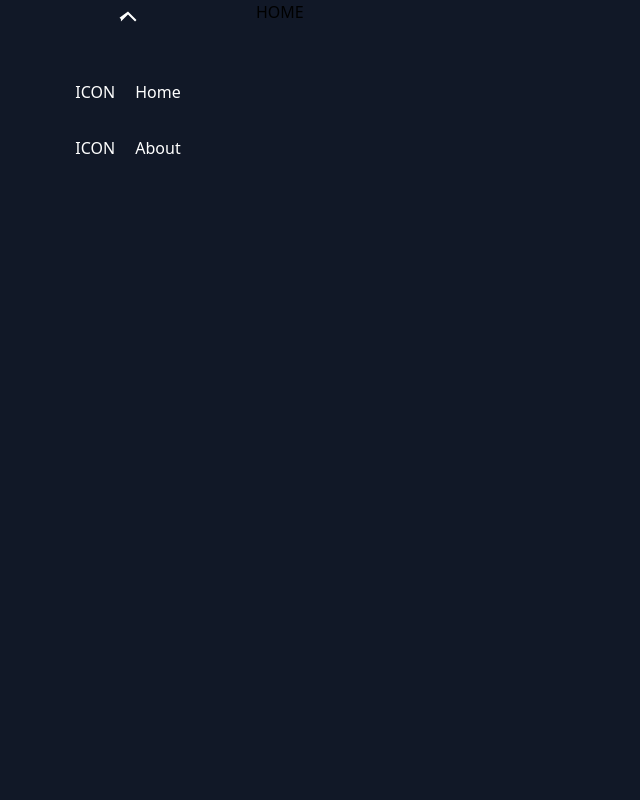
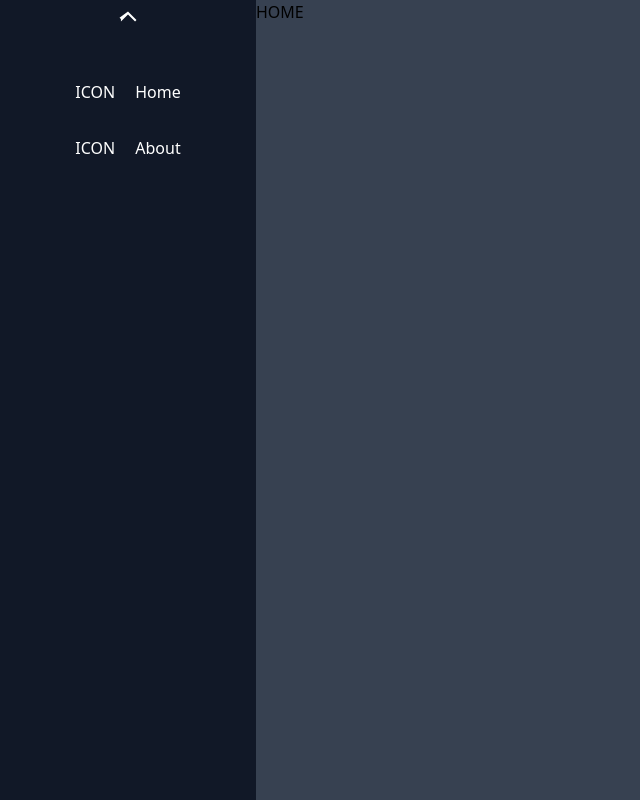
Before and after one commit to sulkhan10/admin-design-ui-vue, a Vue app: page / in a window 1280 px wide. Shown: the whole page, without its empty margins (0-640 px from the left). Built offline with nearby package versions, Linux system fonts and the light colour scheme.

Commit message:
minor change

```diff
--- a/src/App.vue
+++ b/src/App.vue
@@ -58,7 +58,7 @@
     </div>
 
     <!-- Main content -->
-    <div class="flex-grow bg-gray-900 ml-0 " :class="{ 'ml-0': isSidebarExpanded }">
+    <div class="flex-grow bg-gray-700 ml-0 " :class="{ 'ml-0': isSidebarExpanded }">
       <!-- Content goes here -->
       <RouterView />
     </div>
```
